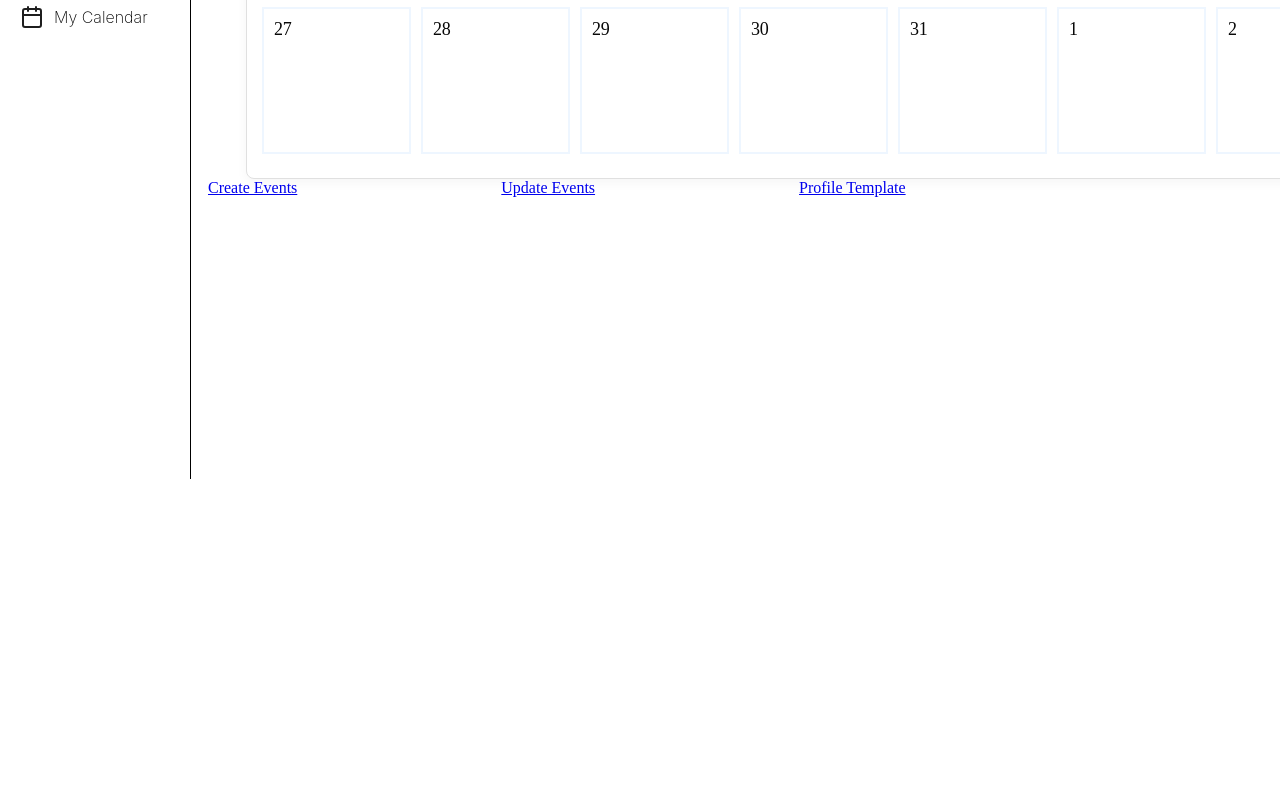
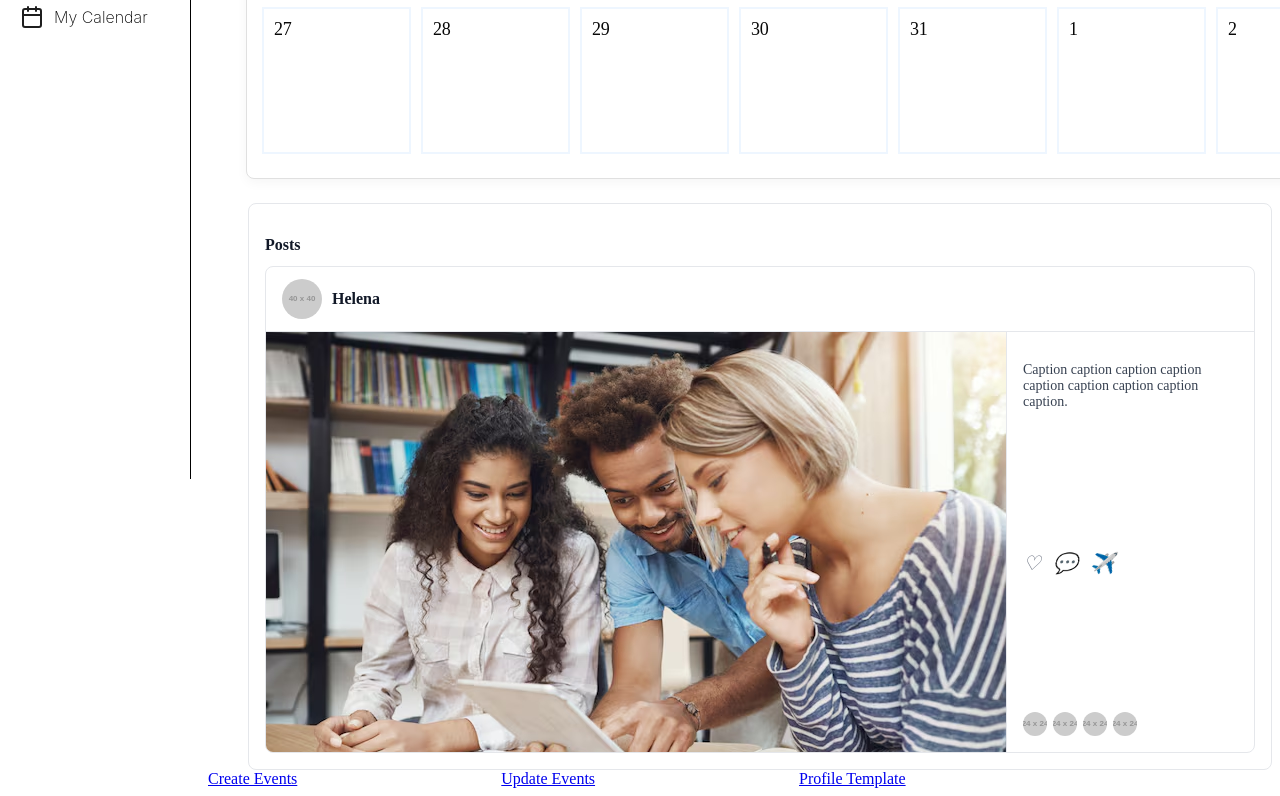
Before and after one commit to tiffiyyy/highview, a website: page highview-web/public/home.html in a window 1280 px wide. Shown: the part 361-1157 px from the top of the page. Before the commit the page ends 800 px from the top, so only its background shows below. Drawn offline with Linux system fonts and the light colour scheme; placeholder pictures from the web are drawn by us.

Commit message:
upgraded my calendar to have 4 weeks, added posts to main feed

```diff
--- a/highview-web/public/home.html
+++ b/highview-web/public/home.html
@@ -33,6 +33,40 @@
                 </div>
             </div>
         </div>
+        <!-- Social Interaction/Posts -->
+        <div class="posts-section">
+            <h3 class="section-title">Posts</h3>
+
+            <div class="post-card">
+            <div class="post-header">
+                <img src="https://via.placeholder.com/40" alt="profile" class="profile-img" />
+                <span class="username">Helena</span>
+            </div>
+
+            <div class="post-body">
+                <div class="post-image">
+                    <img src="../src/assets/studying.jpg" alt="people studying"/>
+                </div>
+                <div class="post-side">
+                <p class="caption">
+                    Caption caption caption caption caption caption caption caption caption.
+                </p>
+                <div class="post-icons">
+                    <i>♡</i>
+                    <i>💬</i>
+                    <i>✈️</i>
+                </div>
+                <div class="liked-by">
+                    <img src="https://via.placeholder.com/24" class="like-avatar" />
+                    <img src="https://via.placeholder.com/24" class="like-avatar" />
+                    <img src="https://via.placeholder.com/24" class="like-avatar" />
+                    <img src="https://via.placeholder.com/24" class="like-avatar" />
+                </div>
+                </div>
+            </div>
+            </div>
+        </div>
+        <!-- Testers -->
         <a href="createEvents.html" style="margin-left: 200px">Create Events</a>
         <a href="updateEvents.html" style="margin-left: 200px">Update Events</a>
         <a href="profiles.html" style="margin-left: 200px">Profile Template</a>
--- a/highview-web/src/calendar/calendar.css
+++ b/highview-web/src/calendar/calendar.css
@@ -33,7 +33,7 @@ h1 {
 .calendar {
     margin-left: 18px;
     width: 1130px;
-    height: 450px;
+    height: 750px;
     flex-shrink: 0;
     border-radius: 8px;
     border: 1px solid #E0E0E0;
--- a/highview-web/src/home/home.css
+++ b/highview-web/src/home/home.css
@@ -118,3 +118,100 @@ h1 {
     gap: 10px;  /* Optional: adds space between day boxes */
     margin-bottom: 10px; /* Optional: adds space between weeks */
 }
+
+/* Social Post CSS */
+/* Posts section container */
+.posts-section {
+    background: #fff;
+    border: 1px solid #e5e7eb;
+    border-radius: 8px;
+    padding: 16px;
+    margin-top: 24px;
+    margin-left: 240px;
+  }
+
+  /* Section title */
+  .section-title {
+    font-size: 16px;
+    font-weight: 600;
+    margin-bottom: 12px;
+    color: #111827;
+  }
+
+  /* Post card */
+  .post-card {
+    border: 1px solid #e5e7eb;
+    border-radius: 8px;
+    overflow: hidden;
+    background: #fff;
+  }
+
+  /* Post header */
+  .post-header {
+    display: flex;
+    align-items: center;
+    gap: 10px;
+    padding: 12px 16px;
+  }
+
+  .profile-img {
+    width: 40px;
+    height: 40px;
+    border-radius: 50%;
+    object-fit: cover;
+  }
+
+  .username {
+    font-weight: 600;
+    color: #111827;
+  }
+
+  /* Post body (main flex area) */
+  .post-body {
+    display: flex;
+    border-top: 1px solid #e5e7eb;
+  }
+
+  /* Left (image placeholder) */
+  .post-image {
+    flex: 2;
+    background-color: #f3f4f6;
+    height: 420px;
+  }
+
+  /* Right (caption + icons + likes) */
+  .post-side {
+    flex: 1;
+    display: flex;
+    flex-direction: column;
+    justify-content: space-between;
+    border-left: 1px solid #e5e7eb;
+    padding: 16px;
+  }
+
+  .caption {
+    font-size: 14px;
+    color: #374151;
+    margin-bottom: 12px;
+  }
+
+  .post-icons {
+    display: flex;
+    gap: 12px;
+    font-size: 20px;
+    color: #6b7280;
+  }
+
+  .liked-by {
+    display: flex;
+    align-items: center;
+    gap: 6px;
+    margin-top: 8px;
+  }
+
+  .like-avatar {
+    width: 24px;
+    height: 24px;
+    border-radius: 50%;
+    object-fit: cover;
+  }
--- a/highview-web/src/sidebar.html
+++ b/highview-web/src/sidebar.html
@@ -69,3 +69,5 @@
       </li>
     </ul>
   </div>
+  <div class="nav"></div>
+</div>
```
Also changed, not shown: highview-web/src/calendar/calendar.js (+12 -12 lines), highview-web/src/assets/studying.jpg (added).
